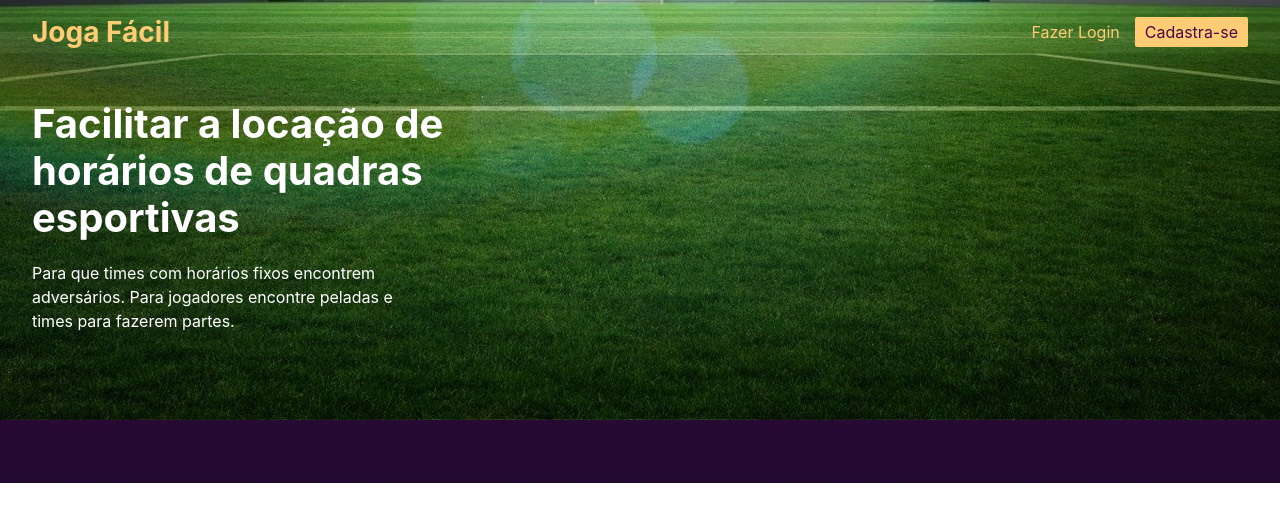
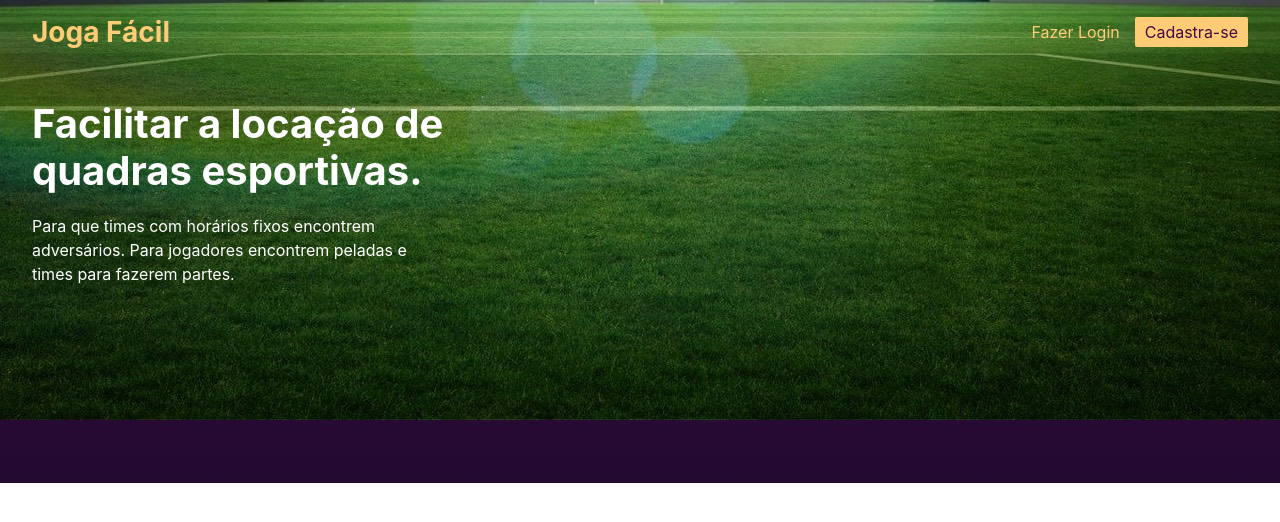
Before and after one commit to fabionascimento1/nextjs-appjogafacil, a Next.js app: page / in a window 1280 px wide. Shown: the top 522 px of the page. Built offline with nearby package versions, Linux system fonts and the light colour scheme; no server answers.

Commit message:
refactor: change  title and descr home banner

```diff
--- a/src/components/public/home-banner/home-banner.tsx
+++ b/src/components/public/home-banner/home-banner.tsx
@@ -5,9 +5,9 @@ import BannerStyles from './Home-banner.module.scss'
   return (
     <div className={BannerStyles.banner}>
       <div className={styles.container}>
-        <h2>Facilitar a locação de horários de quadras esportivas</h2>
+        <h2>Facilitar a locação de quadras esportivas.</h2>
         <p>Para que times com horários fixos encontrem adversários.
-            Para jogadores encontre peladas e times para fazerem partes.
+            Para jogadores encontrem peladas e times para fazerem partes.
         </p>
       </div>
     </div>
```
